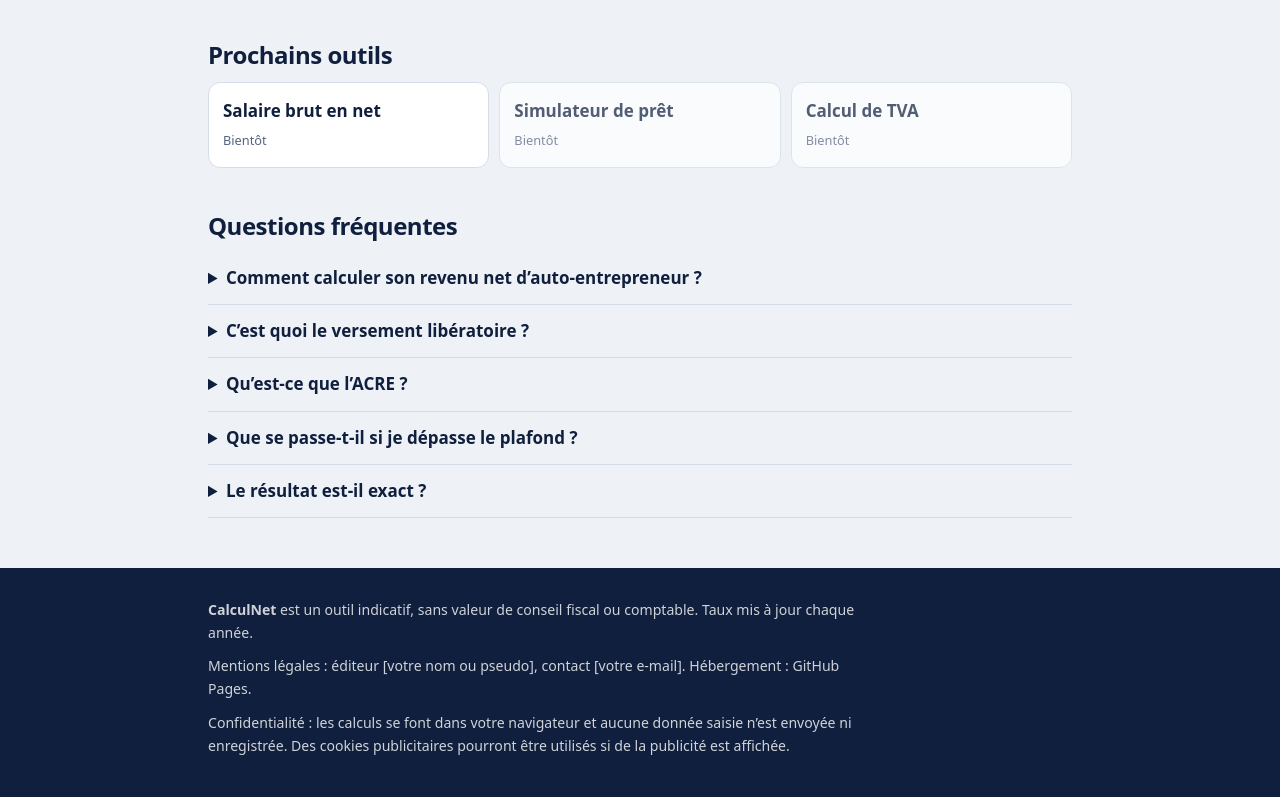
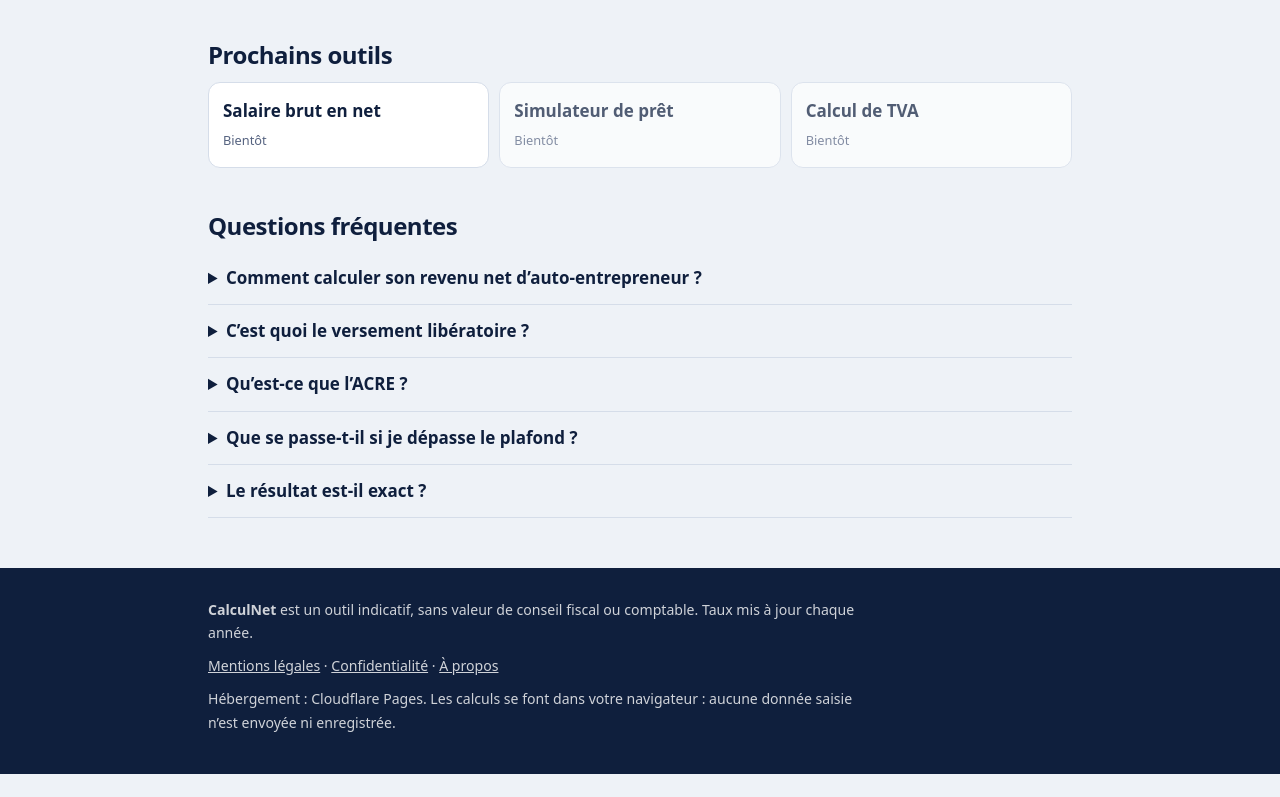
Before and after one commit to Novarox69/CalculNet, a plain HTML site: page auto-entrepreneur.html in a window 1280 px wide. Shown: the part 2464-3261 px from the top of the page. After the commit the page ends 3238 px from the top, so only its background shows below. Drawn offline with Linux system fonts and the light colour scheme.

Commit message:
Update auto-entrepreneur.html

```diff
--- a/auto-entrepreneur.html
+++ b/auto-entrepreneur.html
@@ -158,8 +158,7 @@ footer p{opacity:.8;margin:0 0 10px;max-width:46em}footer a{color:inherit}
 
 <footer id="mentions"><div class="wrap">
 <p><b>CalculNet</b> est un outil indicatif, sans valeur de conseil fiscal ou comptable. Taux mis à jour chaque année.</p>
-<p>Mentions légales : éditeur [votre nom ou pseudo], contact [votre e-mail]. Hébergement : GitHub Pages.</p>
-<p>Confidentialité : les calculs se font dans votre navigateur et aucune donnée saisie n’est envoyée ni enregistrée. Des cookies publicitaires pourront être utilisés si de la publicité est affichée.</p>
+<p><a href="mentions-legales.html">Mentions légales</a> · <a href="confidentialite.html">Confidentialité</a> · <a href="a-propos.html">À propos</a></p><p>Hébergement : Cloudflare Pages. Les calculs se font dans votre navigateur : aucune donnée saisie n’est envoyée ni enregistrée.</p>
 </div></footer>
 
 <script>
```
